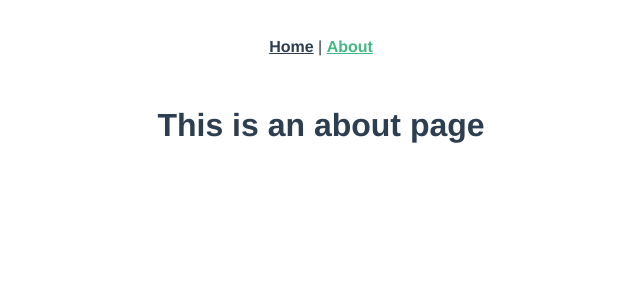
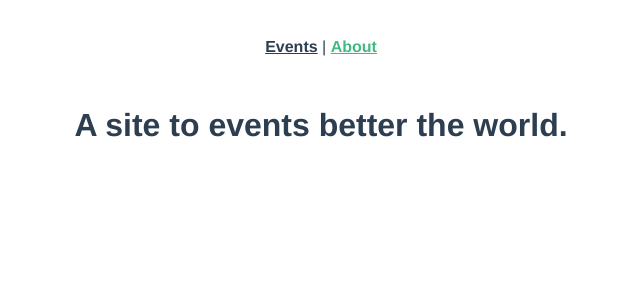
Before and after one commit to rcastillod/vue3, a Vue app: page /about in a window 1280 px wide. Shown: the top 300 px of the page, without its empty margins (319-959 px from the left). Built offline with nearby package versions, Linux system fonts and the light colour scheme.

Commit message:
feat: Vue router essentials

```diff
--- a/src/App.vue
+++ b/src/App.vue
@@ -1,6 +1,6 @@
 <template>
   <nav>
-    <router-link to="/">Home</router-link> |
+    <router-link to="/">Events</router-link> |
     <router-link to="/about">About</router-link>
   </nav>
   <router-view />
--- a/src/router/index.js
+++ b/src/router/index.js
@@ -1,19 +1,17 @@
 import { createRouter, createWebHistory } from 'vue-router'
-import HomeView from '../views/HomeView.vue'
+import EventList from '../views/EventList.vue'
+import About from '../views/About.vue'
 
 const routes = [
   {
     path: '/',
-    name: 'home',
-    component: HomeView
+    name: 'EventList',
+    component: EventList
   },
   {
     path: '/about',
     name: 'about',
-    // route level code-splitting
-    // this generates a separate chunk (about.[hash].js) for this route
-    // which is lazy-loaded when the route is visited.
-    component: () => import(/* webpackChunkName: "about" */ '../views/AboutView.vue')
+    component: About
   }
 ]
 
--- a/src/views/AboutView.vue
+++ b/src/views/About.vue
@@ -1,5 +1,5 @@
 <template>
   <div class="about">
-    <h1>This is an about page</h1>
+    <h1>A site to events better the world.</h1>
   </div>
 </template>
--- a/src/views/HomeView.vue
+++ b/src/views/EventList.vue
@@ -10,7 +10,7 @@
 import EventCard from '@/components/EventCard.vue'
 
 export default {
-  name: 'HomeView',
+  name: 'EventList',
   data() {
     return {
       events: [
```
Also changed, not shown: .eslintrc.js.
